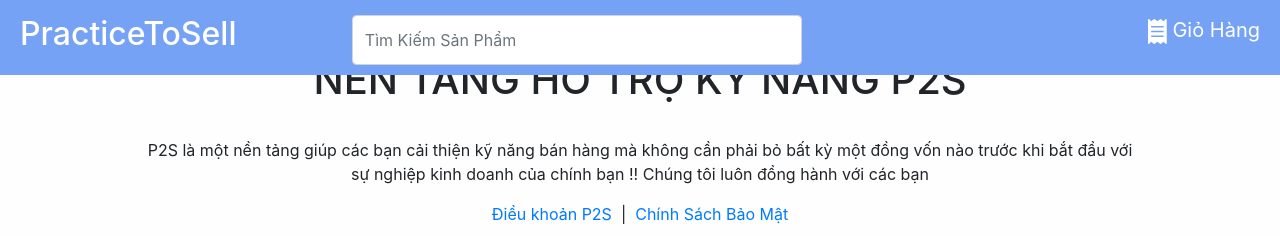
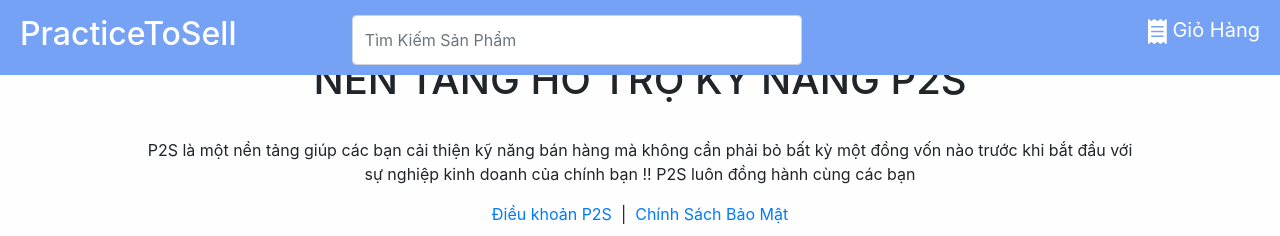
Before and after one commit to lovetech95/prtosell, a React (Create React App) app: page /prtosell/practice2sell/Product/1 in a window 1280 px wide. Shown: the top 236 px of the page. Built offline with nearby package versions, Linux system fonts and the light colour scheme; no server answers.

Commit message:
new update

```diff
--- a/src/Components/Footer/Footer.js
+++ b/src/Components/Footer/Footer.js
@@ -9,7 +9,7 @@ class Footer extends Component {
                 <div className='descrip'>
                     <p style={{width:1000}}>P2S là một nền tảng giúp các bạn cải thiện kỹ năng bán hàng mà
                     không cần phải bỏ bất kỳ một đồng vốn nào trước khi
-                    bắt đầu với sự nghiệp kinh doanh của chính bạn !! Chúng tôi luôn đồng hành với các bạn</p>
+                    bắt đầu với sự nghiệp kinh doanh của chính bạn !! P2S luôn đồng hành cùng các bạn</p>
                 </div>
                 <p>
                     <a href='#'>Điều khoản P2S</a>
```
